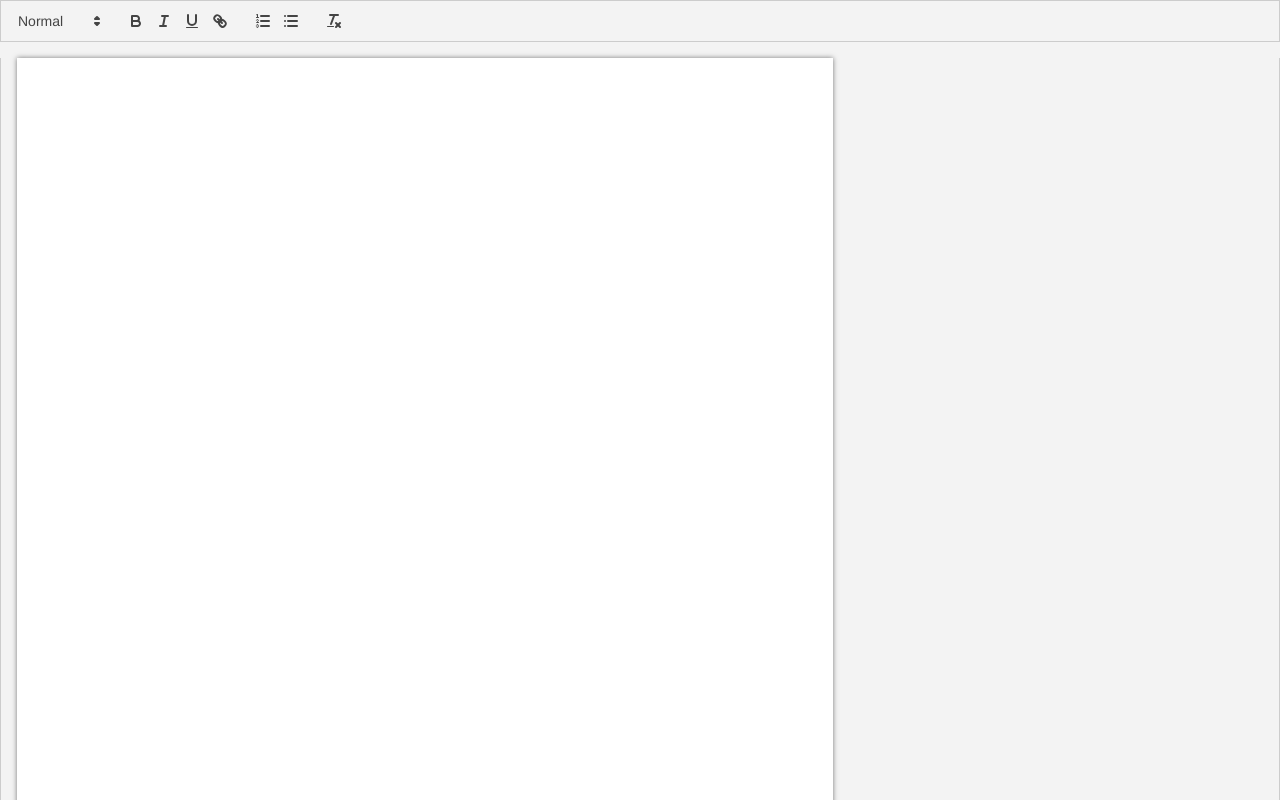
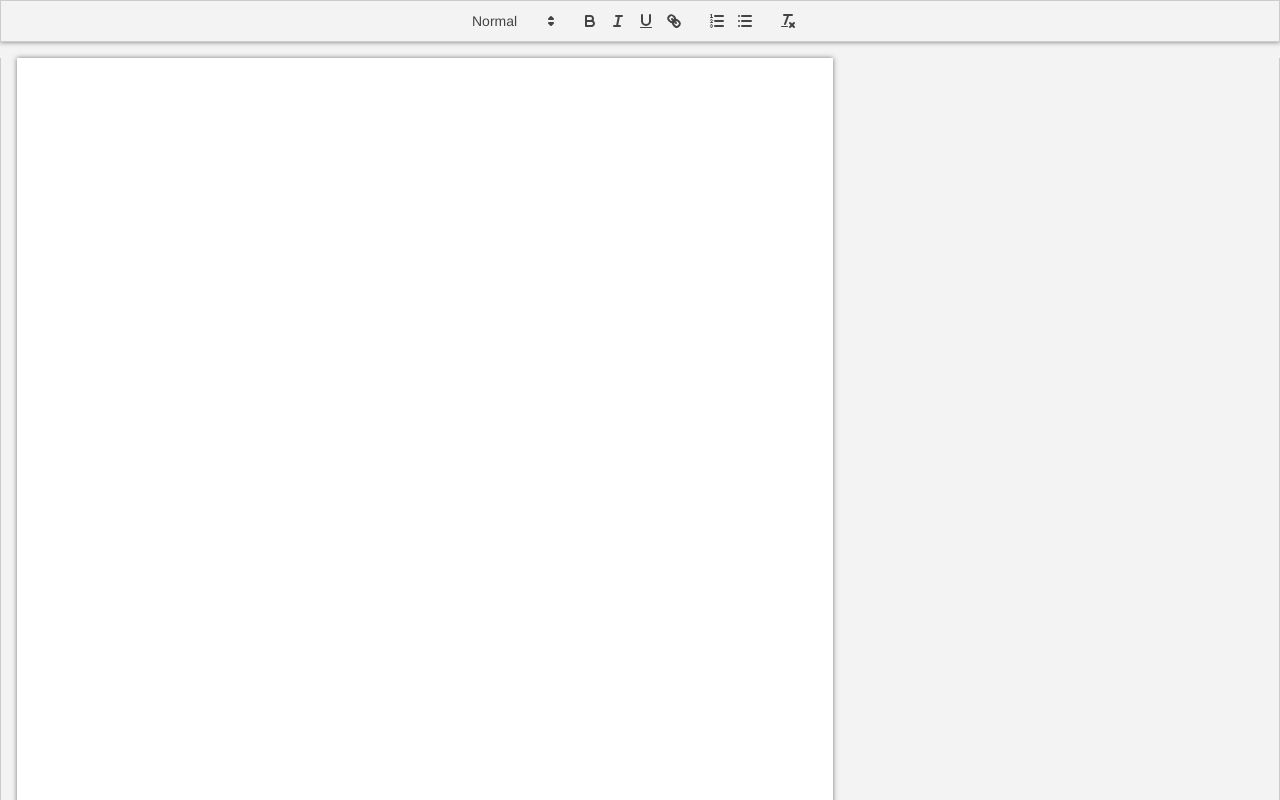
Before and after one commit to jahongirnurmamatov/colloborative-google-docs, a React (Vite) app in the folder frontend/: page / in a window 1280 px wide. Shown: the top 800 px of the page. Built offline with nearby package versions, Linux system fonts and the light colour scheme.

Commit message:
toolbar sticky centered

```diff
--- a/frontend/src/index.css
+++ b/frontend/src/index.css
@@ -14,3 +14,18 @@
     box-shadow: 0 0 5px 0 rgba(0,0,0,.5);
     background-color: white;
 }
+
+.container .ql-continer.ql-snow{
+    border: none;
+    display: flex;
+    justify-content: center;
+}
+.container .ql-toolbar.ql-snow{
+    display:flex;
+    justify-content: center;
+    position: sticky;
+    top: 0;
+    z-index: 1;
+    background-color: #F3F3F3;
+    box-shadow: 0 0 5px 0 rgba(0,0,0,.5);
+}
```
